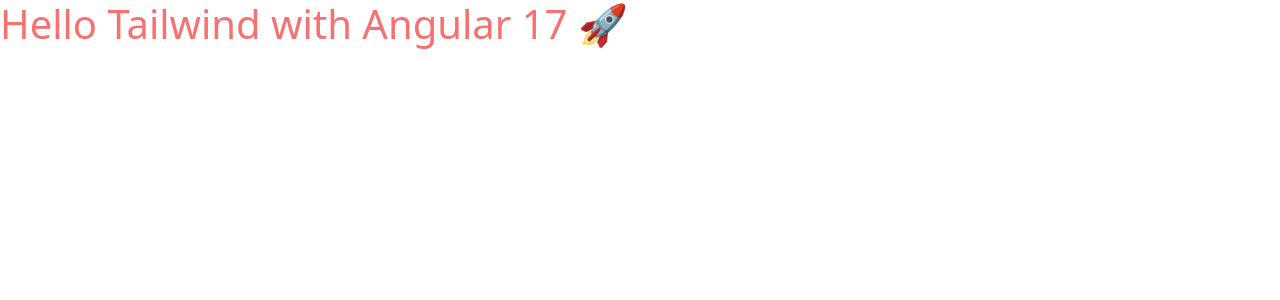
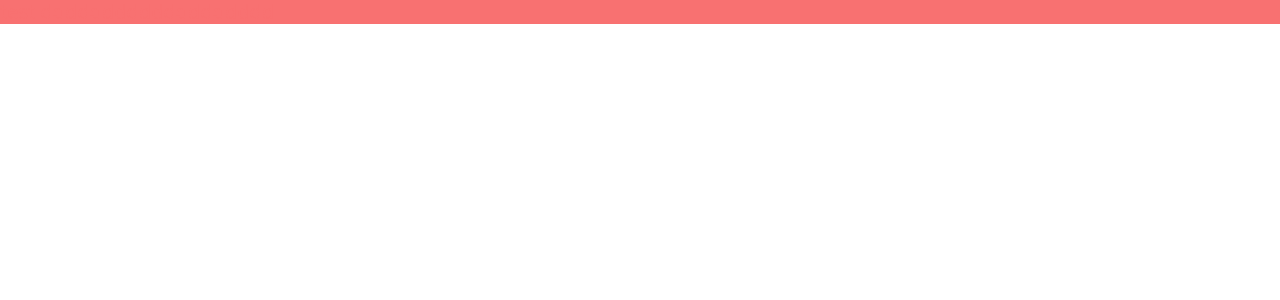
Before and after one commit to osamaRomih/clinic-AIO, an Angular app: page / in a window 1280 px wide. Shown: the top 300 px of the page. Built offline with nearby package versions, Linux system fonts and the light colour scheme.

Commit message:
feat: add styles for test

```diff
--- a/projects/admin/src/app/app.component.html
+++ b/projects/admin/src/app/app.component.html
@@ -1 +1 @@
-<h1 class="text-red-400">Hello Tailwind with Angular 17 🚀</h1>
+<h1 class="text-red-400 text-[20px] bg-red-400">test ddddddddddddddddddd</h1>
```
Also changed, not shown: 1 other file (tests, documents, lock files or other folders).
